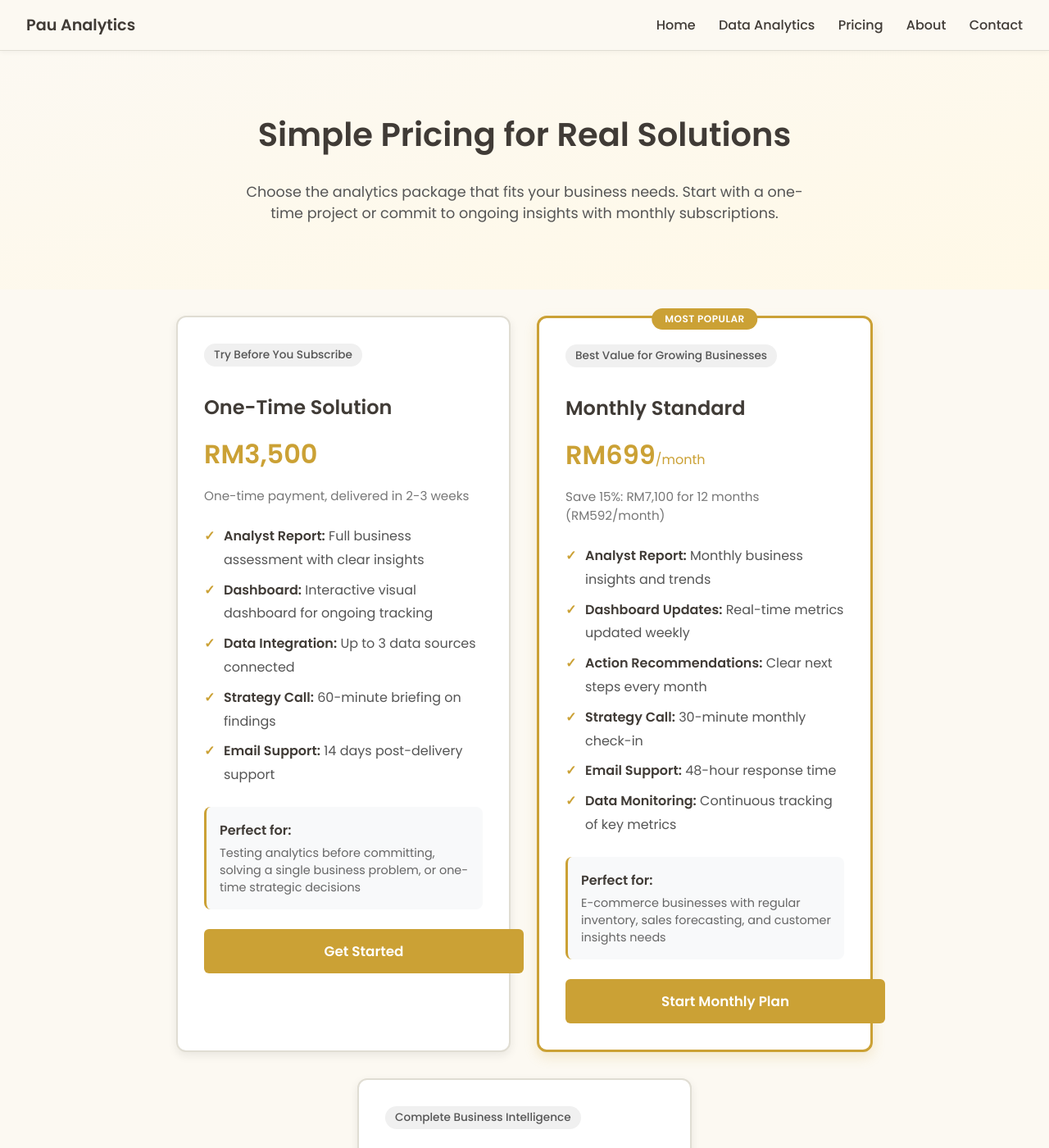
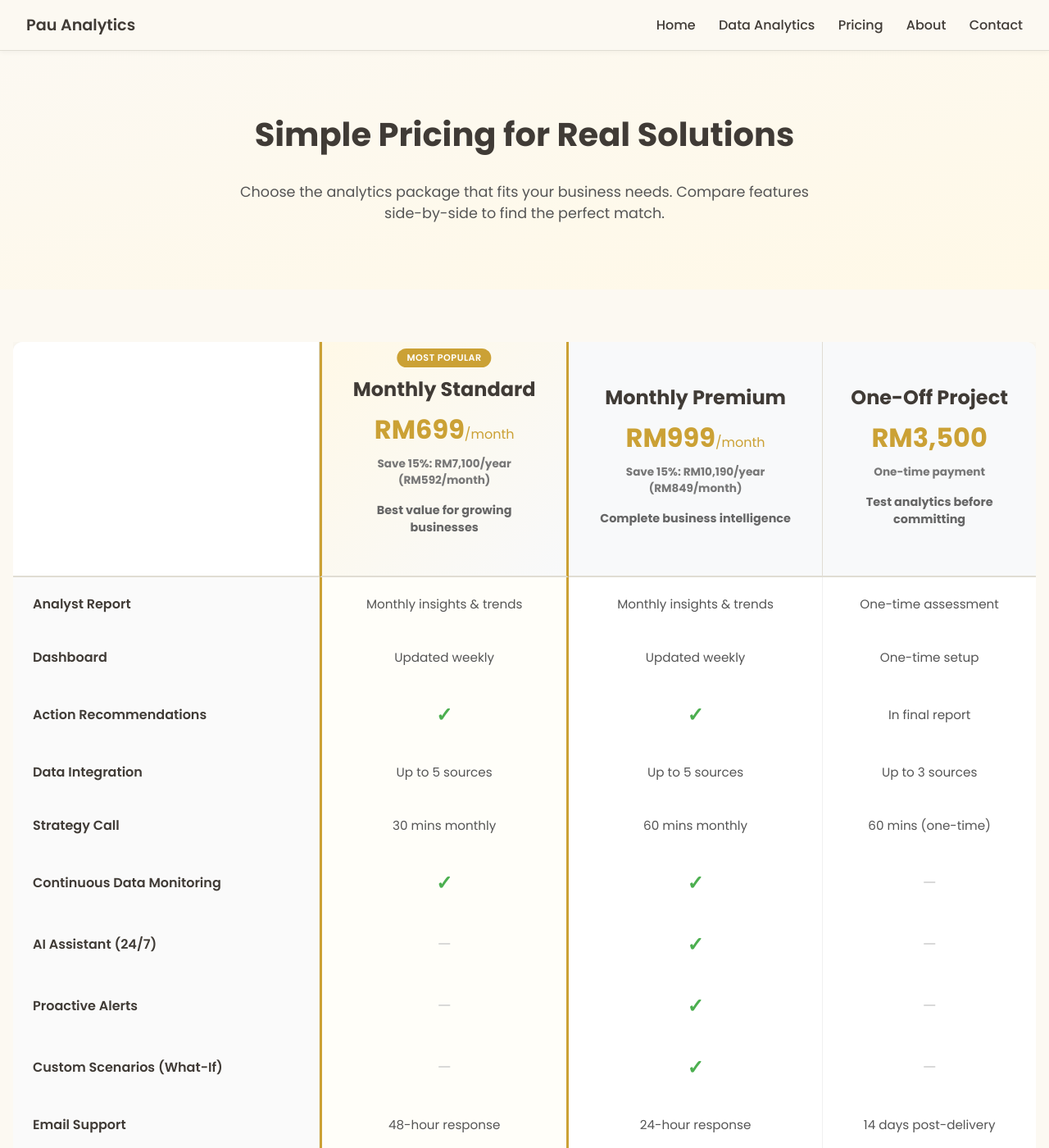
Before and after one commit to lyven81/pinnacles-learning-website, a Jekyll site: the page pricing.html, which Jekyll copies as it is, in a window 1280 px wide and 1400 px high. Shown: the whole window at 82% size. Built offline with Jekyll 4.4.1, drawn with Linux system fonts in a browser that asks for light colours; some of the changed text lies outside the part shown.

Commit message:
Convert pricing page to comparison table format
Major changes:
- Redesigned from card layout to 3-column comparison table
- Row-by-row feature comparison for easy visualization
- Package order: Monthly Standard (RM699) → Monthly Premium (RM999) → One-Off Project (RM3,500)
- Removed "Try Before You Subscribe" label from One-Off Project
- "MOST POPULAR" badge on Monthly Standard column

Mobile optimization:
- Sticky first column (feature names) on mobile
- Horizontal scroll for package columns
- Responsive font sizes and spacing
- Touch-friendly button sizes

Features compared:
- Analyst Report, Dashboard, Action Recommendations
- Data Integration, Strategy Call, Continuous Monitoring
- AI Assistant, Proactive Alerts, Custom Scenarios
- Email Support, Delivery Time, Perfect For use cases

Maintains Pau Analytics brand colors and styling throughout.

🤖 Generated with [Claude Code](https://claude.com/claude-code)

Co-Authored-By: Claude Sonnet 4.5 <noreply@anthropic.com>

```diff
--- a/pricing.html
+++ b/pricing.html
@@ -9,7 +9,7 @@
 
   <link rel="preconnect" href="https://fonts.googleapis.com" />
   <link rel="preconnect" href="https://fonts.gstatic.com" crossorigin />
-  <link href="https://fonts.googleapis.com/css2?family=Poppins:wght@400;500;600&display=swap" rel="stylesheet" />
+  <link href="https://fonts.googleapis.com/css2?family=Poppins:wght@400;500;600;700&display=swap" rel="stylesheet" />
 
   <script type="application/ld+json">
 {
@@ -139,171 +139,192 @@
     }
 
     .container {
-      max-width: 1200px;
+      max-width: 1300px;
       margin: 0 auto;
-      padding: 2rem 1rem;
-      text-align: center;
+      padding: 2rem 1rem 4rem;
     }
 
-    h2 {
-      color: #403B36;
-      font-size: 2rem;
-      margin-bottom: 1.5rem;
+    /* Pricing Table */
+    .pricing-table-wrapper {
+      overflow-x: auto;
+      margin: 2rem 0;
     }
 
-    .pricing-grid {
-      display: flex;
-      flex-wrap: wrap;
-      justify-content: center;
-      gap: 2rem;
-      margin-bottom: 3rem;
+    .pricing-table {
+      width: 100%;
+      border-collapse: separate;
+      border-spacing: 0;
+      background: white;
+      border-radius: 12px;
+      overflow: hidden;
+      box-shadow: 0 4px 20px rgba(0, 0, 0, 0.08);
     }
 
-    .pricing-card {
-      background: #FFFFFF;
-      border: 2px solid #e0ddd3;
-      border-radius: 12px;
-      padding: 2rem;
-      width: 340px;
-      box-shadow: 0 4px 12px rgba(0, 0, 0, 0.08);
-      text-align: left;
-      position: relative;
-      transition: transform 0.3s ease, box-shadow 0.3s ease;
+    .pricing-table thead tr {
+      background: #f8f9fa;
     }
 
-    .pricing-card:hover {
-      transform: translateY(-5px);
-      box-shadow: 0 8px 20px rgba(0, 0, 0, 0.12);
+    .pricing-table th {
+      padding: 2rem 1.5rem;
+      text-align: center;
+      border-right: 1px solid #e0ddd3;
+      border-bottom: 2px solid #e0ddd3;
+      position: relative;
     }
 
-    .pricing-card.featured {
-      border: 3px solid #CBA135;
-      box-shadow: 0 6px 16px rgba(203, 161, 53, 0.2);
+    .pricing-table th:last-child {
+      border-right: none;
     }
 
-    .pricing-card.featured::before {
+    .pricing-table th:first-child {
+      width: 30%;
+      text-align: left;
+      background: white;
+    }
+
+    .pricing-table th.featured {
+      background: linear-gradient(135deg, #fff9e7 0%, #f8f9fa 100%);
+      border-left: 3px solid #CBA135;
+      border-right: 3px solid #CBA135;
+    }
+
+    .pricing-table th.featured::before {
       content: "MOST POPULAR";
       position: absolute;
-      top: -12px;
+      top: 0.5rem;
       left: 50%;
       transform: translateX(-50%);
       background: #CBA135;
       color: white;
-      padding: 4px 16px;
-      border-radius: 20px;
-      font-size: 0.75rem;
+      padding: 3px 12px;
+      border-radius: 12px;
+      font-size: 0.7rem;
       font-weight: 600;
       letter-spacing: 0.5px;
     }
 
-    .pricing-card h3 {
+    .package-name {
+      font-size: 1.5rem;
+      font-weight: 700;
       color: #403B36;
-      font-size: 1.5rem;
-      margin-bottom: 0.5rem;
-      font-weight: 600;
-    }
-
-    .pricing-card .price {
-      font-size: 2rem;
-      font-weight: bold;
-      color: #CBA135;
-      margin: 1rem 0 0.5rem;
-    }
-
-    .pricing-card .sub-price {
-      font-size: 0.95rem;
-      color: #777;
-      margin-bottom: 1.5rem;
-      min-height: 22px;
-    }
-
-    .pricing-card .package-label {
-      display: inline-block;
-      background: #f0f0f0;
-      color: #555;
-      padding: 4px 12px;
-      border-radius: 15px;
-      font-size: 0.85rem;
-      font-weight: 500;
+      margin-top: 0.5rem;
       margin-bottom: 0.5rem;
     }
 
-    .pricing-card ul {
-      padding-left: 0;
-      list-style: none;
-      line-height: 1.8;
-      margin-bottom: 1.5rem;
+    .package-price {
+      font-size: 2rem;
+      font-weight: 700;
+      color: #CBA135;
+      margin: 0.5rem 0;
     }
 
-    .pricing-card ul li {
-      padding-left: 1.5rem;
-      position: relative;
-      margin-bottom: 0.5rem;
-      color: #555;
+    .package-subprice {
+      font-size: 0.85rem;
+      color: #777;
+      margin-bottom: 1rem;
+      min-height: 20px;
     }
 
-    .pricing-card ul li::before {
-      content: "✓";
-      position: absolute;
-      left: 0;
-      color: #CBA135;
+    .package-description {
+      font-size: 0.9rem;
+      color: #666;
+      margin-bottom: 1rem;
+    }
+
+    .pricing-table tbody tr {
+      border-bottom: 1px solid #f0f0f0;
+    }
+
+    .pricing-table tbody tr:last-child {
+      border-bottom: none;
+    }
+
+    .pricing-table td {
+      padding: 1.25rem 1.5rem;
+      text-align: center;
+      border-right: 1px solid #f0f0f0;
+      vertical-align: middle;
+    }
+
+    .pricing-table td:last-child {
+      border-right: none;
+    }
+
+    .pricing-table td:first-child {
+      text-align: left;
+      font-weight: 600;
+      color: #403B36;
+      background: #fafafa;
+    }
+
+    .pricing-table .featured-col {
+      background: #fffef9;
+      border-left: 3px solid #CBA135;
+      border-right: 3px solid #CBA135;
+    }
+
+    .check-mark {
+      color: #4CAF50;
+      font-size: 1.5rem;
       font-weight: bold;
     }
 
-    .pricing-card ul li strong {
-      color: #403B36;
+    .cross-mark {
+      color: #ccc;
+      font-size: 1.2rem;
     }
 
-    .pricing-card .perfect-for {
-      background: #f8f9fa;
-      padding: 1rem;
-      border-radius: 8px;
-      border-left: 3px solid #CBA135;
-      margin-bottom: 1.5rem;
+    .feature-value {
+      color: #555;
+      font-size: 0.95rem;
     }
 
-    .pricing-card .perfect-for strong {
-      color: #403B36;
-      display: block;
-      margin-bottom: 0.3rem;
-    }
-
-    .pricing-card .perfect-for p {
-      margin: 0;
-      font-size: 0.9rem;
-      color: #666;
+    .cta-row td {
+      padding: 2rem 1.5rem 1.5rem;
     }
 
     .cta-button {
-      display: block;
-      width: 100%;
+      display: inline-block;
+      width: 90%;
       text-align: center;
       background-color: #CBA135;
       color: white;
       text-decoration: none;
-      padding: 14px 25px;
+      padding: 14px 20px;
       border-radius: 6px;
       font-weight: 600;
       font-size: 1.05rem;
-      transition: background-color 0.3s ease;
+      transition: all 0.3s ease;
     }
 
     .cta-button:hover {
       background-color: #b08e2e;
+      transform: translateY(-2px);
+      box-shadow: 0 4px 12px rgba(203, 161, 53, 0.3);
     }
 
-    .cta-button.secondary {
-      background-color: #403B36;
+    /* Special Offer Box */
+    .special-offer {
+      background: #fff9e7;
+      padding: 1.5rem;
+      border-radius: 8px;
+      border-left: 4px solid #CBA135;
+      max-width: 900px;
+      margin: 3rem auto;
+      text-align: left;
     }
 
-    .cta-button.secondary:hover {
-      background-color: #2d2924;
+    .special-offer strong {
+      color: #403B36;
+      font-size: 1.1rem;
     }
 
-    .service-section {
-      margin-bottom: 3rem;
+    .special-offer p {
+      margin: 0.5rem 0 0;
+      color: #555;
     }
 
+    /* Consultation Box */
     .consultation-box {
       text-align: center;
       margin: 3rem auto;
@@ -327,10 +348,48 @@
     }
 
     .consultation-box .cta-button {
-      display: inline-block;
-      width: auto;
       font-size: 1.2rem;
       padding: 15px 35px;
+      width: auto;
+    }
+
+    /* What's Included Section */
+    .whats-included {
+      margin-top: 4rem;
+      text-align: left;
+      max-width: 900px;
+      margin-left: auto;
+      margin-right: auto;
+    }
+
+    .whats-included h2 {
+      text-align: center;
+      color: #403B36;
+      font-size: 2rem;
+      margin-bottom: 2rem;
+    }
+
+    .whats-included-grid {
+      display: grid;
+      gap: 1.5rem;
+    }
+
+    .included-item {
+      background: white;
+      padding: 1.5rem;
+      border-radius: 8px;
+      border: 1px solid #e0ddd3;
+    }
+
+    .included-item h4 {
+      color: #403B36;
+      margin-top: 0;
+      margin-bottom: 0.5rem;
+    }
+
+    .included-item p {
+      color: #555;
+      margin-bottom: 0;
     }
 
     .spacer {
@@ -368,25 +428,100 @@
         font-size: 2rem;
       }
 
-      .pricing-card {
+      header p {
+        font-size: 1rem;
+      }
+
+      .container {
+        padding: 1rem 0.5rem 3rem;
+      }
+
+      .pricing-table-wrapper {
+        margin: 1rem -0.5rem;
+        padding: 0 0.5rem;
+      }
+
+      .pricing-table th,
+      .pricing-table td {
+        padding: 1rem 0.75rem;
+        font-size: 0.9rem;
+      }
+
+      .pricing-table th:first-child,
+      .pricing-table td:first-child {
+        position: sticky;
+        left: 0;
+        z-index: 10;
+        background: white;
+        box-shadow: 2px 0 4px rgba(0,0,0,0.05);
+        min-width: 120px;
+      }
+
+      .pricing-table th:first-child {
+        background: #f8f9fa;
+      }
+
+      .pricing-table td:first-child {
+        background: #fafafa;
+      }
+
+      .package-name {
+        font-size: 1.2rem;
+      }
+
+      .package-price {
+        font-size: 1.5rem;
+      }
+
+      .package-subprice {
+        font-size: 0.75rem;
+      }
+
+      .package-description {
+        font-size: 0.8rem;
+      }
+
+      .cta-button {
+        font-size: 0.9rem;
+        padding: 10px 15px;
         width: 100%;
       }
 
-      .pricing-grid {
-        gap: 2.5rem;
+      .special-offer {
+        padding: 1rem;
+        margin: 2rem 0.5rem;
       }
 
       .consultation-box {
         padding: 1.5rem;
+        margin: 2rem 0.5rem;
       }
 
       .consultation-box h3 {
         font-size: 1.5rem;
       }
 
-      .cta-button {
+      .whats-included {
+        margin-top: 3rem;
+        padding: 0 0.5rem;
+      }
+
+      .whats-included h2 {
+        font-size: 1.5rem;
+      }
+    }
+
+    @media (max-width: 480px) {
+      .package-name {
         font-size: 1rem;
-        padding: 12px 20px;
+      }
+
+      .package-price {
+        font-size: 1.3rem;
+      }
+
+      .check-mark {
+        font-size: 1.2rem;
       }
     }
   </style>
@@ -406,90 +541,154 @@
 
   <header>
     <h1>Simple Pricing for Real Solutions</h1>
-    <p>Choose the analytics package that fits your business needs. Start with a one-time project or commit to ongoing insights with monthly subscriptions.</p>
+    <p>Choose the analytics package that fits your business needs. Compare features side-by-side to find the perfect match.</p>
   </header>
 
   <div class="container">
-    <!-- Pricing Cards -->
-    <div class="pricing-grid">
+    <!-- Pricing Comparison Table -->
+    <div class="pricing-table-wrapper">
+      <table class="pricing-table">
+        <thead>
+          <tr>
+            <th></th>
+            <th class="featured">
+              <div class="package-name">Monthly Standard</div>
+              <div class="package-price">RM699<span style="font-size: 1rem; font-weight: normal;">/month</span></div>
+              <div class="package-subprice">Save 15%: RM7,100/year<br>(RM592/month)</div>
+              <div class="package-description">Best value for growing businesses</div>
+            </th>
+            <th>
+              <div class="package-name">Monthly Premium</div>
+              <div class="package-price">RM999<span style="font-size: 1rem; font-weight: normal;">/month</span></div>
+              <div class="package-subprice">Save 15%: RM10,190/year<br>(RM849/month)</div>
+              <div class="package-description">Complete business intelligence</div>
+            </th>
+            <th>
+              <div class="package-name">One-Off Project</div>
+              <div class="package-price">RM3,500</div>
+              <div class="package-subprice">One-time payment</div>
+              <div class="package-description">Test analytics before committing</div>
+            </th>
+          </tr>
+        </thead>
+        <tbody>
+          <!-- Analyst Report -->
+          <tr>
+            <td>Analyst Report</td>
+            <td class="featured-col"><span class="feature-value">Monthly insights & trends</span></td>
+            <td><span class="feature-value">Monthly insights & trends</span></td>
+            <td><span class="feature-value">One-time assessment</span></td>
+          </tr>
 
-      <!-- One-Time Solution -->
-      <div class="pricing-card">
-        <div class="package-label">Try Before You Subscribe</div>
-        <h3>One-Time Solution</h3>
-        <p class="price">RM3,500</p>
-        <p class="sub-price">One-time payment, delivered in 2-3 weeks</p>
+          <!-- Dashboard -->
+          <tr>
+            <td>Dashboard</td>
+            <td class="featured-col"><span class="feature-value">Updated weekly</span></td>
+            <td><span class="feature-value">Updated weekly</span></td>
+            <td><span class="feature-value">One-time setup</span></td>
+          </tr>
 
-        <ul>
-          <li><strong>Analyst Report:</strong> Full business assessment with clear insights</li>
-          <li><strong>Dashboard:</strong> Interactive visual dashboard for ongoing tracking</li>
-          <li><strong>Data Integration:</strong> Up to 3 data sources connected</li>
-          <li><strong>Strategy Call:</strong> 60-minute briefing on findings</li>
-          <li><strong>Email Support:</strong> 14 days post-delivery support</li>
-        </ul>
+          <!-- Action Recommendations -->
+          <tr>
+            <td>Action Recommendations</td>
+            <td class="featured-col"><span class="check-mark">✓</span></td>
+            <td><span class="check-mark">✓</span></td>
+            <td><span class="feature-value">In final report</span></td>
+          </tr>
 
-        <div class="perfect-for">
-          <strong>Perfect for:</strong>
-          <p>Testing analytics before committing, solving a single business problem, or one-time strategic decisions</p>
-        </div>
+          <!-- Data Integration -->
+          <tr>
+            <td>Data Integration</td>
+            <td class="featured-col"><span class="feature-value">Up to 5 sources</span></td>
+            <td><span class="feature-value">Up to 5 sources</span></td>
+            <td><span class="feature-value">Up to 3 sources</span></td>
+          </tr>
 
-        <a href="https://wa.me/60149207099?text=I'm%20interested%20in%20the%20One-Time%20Solution%20package" class="cta-button">Get Started</a>
-      </div>
+          <!-- Strategy Call -->
+          <tr>
+            <td>Strategy Call</td>
+            <td class="featured-col"><span class="feature-value">30 mins monthly</span></td>
+            <td><span class="feature-value">60 mins monthly</span></td>
+            <td><span class="feature-value">60 mins (one-time)</span></td>
+          </tr>
 
-      <!-- Monthly Standard (Featured) -->
-      <div class="pricing-card featured">
-        <div class="package-label">Best Value for Growing Businesses</div>
-        <h3>Monthly Standard</h3>
-        <p class="price">RM699<span style="font-size: 1rem; font-weight: normal;">/month</span></p>
-        <p class="sub-price">Save 15%: RM7,100 for 12 months (RM592/month)</p>
+          <!-- Data Monitoring -->
+          <tr>
+            <td>Continuous Data Monitoring</td>
+            <td class="featured-col"><span class="check-mark">✓</span></td>
+            <td><span class="check-mark">✓</span></td>
+            <td><span class="cross-mark">—</span></td>
+          </tr>
 
-        <ul>
-          <li><strong>Analyst Report:</strong> Monthly business insights and trends</li>
-          <li><strong>Dashboard Updates:</strong> Real-time metrics updated weekly</li>
-          <li><strong>Action Recommendations:</strong> Clear next steps every month</li>
-          <li><strong>Strategy Call:</strong> 30-minute monthly check-in</li>
-          <li><strong>Email Support:</strong> 48-hour response time</li>
-          <li><strong>Data Monitoring:</strong> Continuous tracking of key metrics</li>
-        </ul>
+          <!-- AI Assistant -->
+          <tr>
+            <td>AI Assistant (24/7)</td>
+            <td class="featured-col"><span class="cross-mark">—</span></td>
+            <td><span class="check-mark">✓</span></td>
+            <td><span class="cross-mark">—</span></td>
+          </tr>
 
-        <div class="perfect-for">
-          <strong>Perfect for:</strong>
-          <p>E-commerce businesses with regular inventory, sales forecasting, and customer insights needs</p>
-        </div>
+          <!-- Proactive Alerts -->
+          <tr>
+            <td>Proactive Alerts</td>
+            <td class="featured-col"><span class="cross-mark">—</span></td>
+            <td><span class="check-mark">✓</span></td>
+            <td><span class="cross-mark">—</span></td>
+          </tr>
 
-        <a href="https://wa.me/60149207099?text=I'm%20interested%20in%20the%20Monthly%20Standard%20package" class="cta-button">Start Monthly Plan</a>
-      </div>
+          <!-- What-If Analysis -->
+          <tr>
+            <td>Custom Scenarios (What-If)</td>
+            <td class="featured-col"><span class="cross-mark">—</span></td>
+            <td><span class="check-mark">✓</span></td>
+            <td><span class="cross-mark">—</span></td>
+          </tr>
 
-      <!-- Monthly Premium -->
-      <div class="pricing-card">
-        <div class="package-label">Complete Business Intelligence</div>
-        <h3>Monthly Premium</h3>
-        <p class="price">RM999<span style="font-size: 1rem; font-weight: normal;">/month</span></p>
-        <p class="sub-price">Save 15%: RM10,190 for 12 months (RM849/month)</p>
+          <!-- Email Support -->
+          <tr>
+            <td>Email Support</td>
+            <td class="featured-col"><span class="feature-value">48-hour response</span></td>
+            <td><span class="feature-value">24-hour response</span></td>
+            <td><span class="feature-value">14 days post-delivery</span></td>
+          </tr>
 
-        <ul>
-          <li><strong>Everything in Standard</strong> (reports, dashboards, calls, support)</li>
-          <li><strong>AI Assistant:</strong> 24/7 smart business advisor answering key questions</li>
-          <li><strong>Proactive Alerts:</strong> AI detects issues before they become problems</li>
-          <li><strong>Custom Scenarios:</strong> "What-if" analysis for planning decisions</li>
-          <li><strong>Priority Support:</strong> 24-hour response time</li>
-          <li><strong>Extended Strategy Call:</strong> 60 minutes monthly</li>
-        </ul>
+          <!-- Delivery Time -->
+          <tr>
+            <td>Delivery Time</td>
+            <td class="featured-col"><span class="feature-value">2-3 weeks setup</span></td>
+            <td><span class="feature-value">2-3 weeks setup</span></td>
+            <td><span class="feature-value">2-3 weeks</span></td>
+          </tr>
 
-        <div class="perfect-for">
-          <strong>Perfect for:</strong>
-          <p>Businesses needing ongoing guidance, real-time decision support, and proactive issue detection</p>
-        </div>
+          <!-- Perfect For -->
+          <tr>
+            <td><strong>Perfect For</strong></td>
+            <td class="featured-col"><span class="feature-value">E-commerce with regular inventory & sales forecasting needs</span></td>
+            <td><span class="feature-value">Businesses needing ongoing guidance & real-time decision support</span></td>
+            <td><span class="feature-value">Testing analytics or solving a single business problem</span></td>
+          </tr>
 
-        <a href="https://wa.me/60149207099?text=I'm%20interested%20in%20the%20Monthly%20Premium%20package" class="cta-button">Upgrade to Premium</a>
-      </div>
-
+          <!-- CTA Row -->
+          <tr class="cta-row">
+            <td></td>
+            <td class="featured-col">
+              <a href="https://wa.me/60149207099?text=I'm%20interested%20in%20the%20Monthly%20Standard%20package" class="cta-button">Start Monthly Plan</a>
+            </td>
+            <td>
+              <a href="https://wa.me/60149207099?text=I'm%20interested%20in%20the%20Monthly%20Premium%20package" class="cta-button">Upgrade to Premium</a>
+            </td>
+            <td>
+              <a href="https://wa.me/60149207099?text=I'm%20interested%20in%20the%20One-Off%20Project%20package" class="cta-button">Get Started</a>
+            </td>
+          </tr>
+        </tbody>
+      </table>
     </div>
 
     <!-- Special Offer Box -->
-    <div style="background: #fff9e7; padding: 1.5rem; border-radius: 8px; border-left: 4px solid #CBA135; max-width: 800px; margin: 2rem auto; text-align: left;">
-      <strong style="color: #403B36; font-size: 1.1rem;">🎁 Special Offer:</strong>
-      <p style="margin: 0.5rem 0 0; color: #555;">Start with the One-Time Solution and upgrade to Monthly Standard within 30 days to get <strong>50% off your first 3 months</strong> (save RM1,050).</p>
+    <div class="special-offer">
+      <strong>🎁 Special Offer:</strong>
+      <p>Start with the One-Off Project and upgrade to Monthly Standard within 30 days to get <strong>50% off your first 3 months</strong> (save RM1,050).</p>
     </div>
 
     <!-- Consultation Box -->
@@ -500,23 +699,23 @@
     </div>
 
     <!-- What You Get Section -->
-    <div style="margin-top: 4rem; text-align: left; max-width: 900px; margin-left: auto; margin-right: auto;">
-      <h2 style="text-align: center; margin-bottom: 2rem;">What's Included in Every Package</h2>
+    <div class="whats-included">
+      <h2>What's Included in Every Package</h2>
 
-      <div style="display: grid; gap: 1.5rem;">
-        <div style="background: white; padding: 1.5rem; border-radius: 8px; border: 1px solid #e0ddd3;">
-          <h4 style="color: #403B36; margin-top: 0;">📊 Analyst Report (Car Inspection Report)</h4>
-          <p style="color: #555; margin-bottom: 0;">Clear assessment of what's working and what needs attention. Identifies performance issues and helps you make informed decisions.</p>
+      <div class="whats-included-grid">
+        <div class="included-item">
+          <h4>📊 Analyst Report (Car Inspection Report)</h4>
+          <p>Clear assessment of what's working and what needs attention. Identifies performance issues and helps you make informed decisions.</p>
         </div>
 
-        <div style="background: white; padding: 1.5rem; border-radius: 8px; border: 1px solid #e0ddd3;">
-          <h4 style="color: #403B36; margin-top: 0;">📈 Dashboard (Car Dashboard Readings)</h4>
-          <p style="color: #555; margin-bottom: 0;">Real-time business metrics at a glance. Monitor sales, inventory, customer trends without reading lengthy reports.</p>
+        <div class="included-item">
+          <h4>📈 Dashboard (Car Dashboard Readings)</h4>
+          <p>Real-time business metrics at a glance. Monitor sales, inventory, customer trends without reading lengthy reports.</p>
         </div>
 
-        <div style="background: white; padding: 1.5rem; border-radius: 8px; border: 1px solid #e0ddd3;">
-          <h4 style="color: #403B36; margin-top: 0;">🤖 AI Assistant (Smart Driving Assistant) - Premium Only</h4>
-          <p style="color: #555; margin-bottom: 0;">24/7 intelligent advisor that monitors your business continuously, detects issues early, and guides you to better decisions.</p>
+        <div class="included-item">
+          <h4>🤖 AI Assistant (Smart Driving Assistant) - Premium Only</h4>
+          <p>24/7 intelligent advisor that monitors your business continuously, detects issues early, and guides you to better decisions.</p>
         </div>
       </div>
     </div>
```
Also changed, not shown: other parts of pricing.html (+1 -0 lines).
